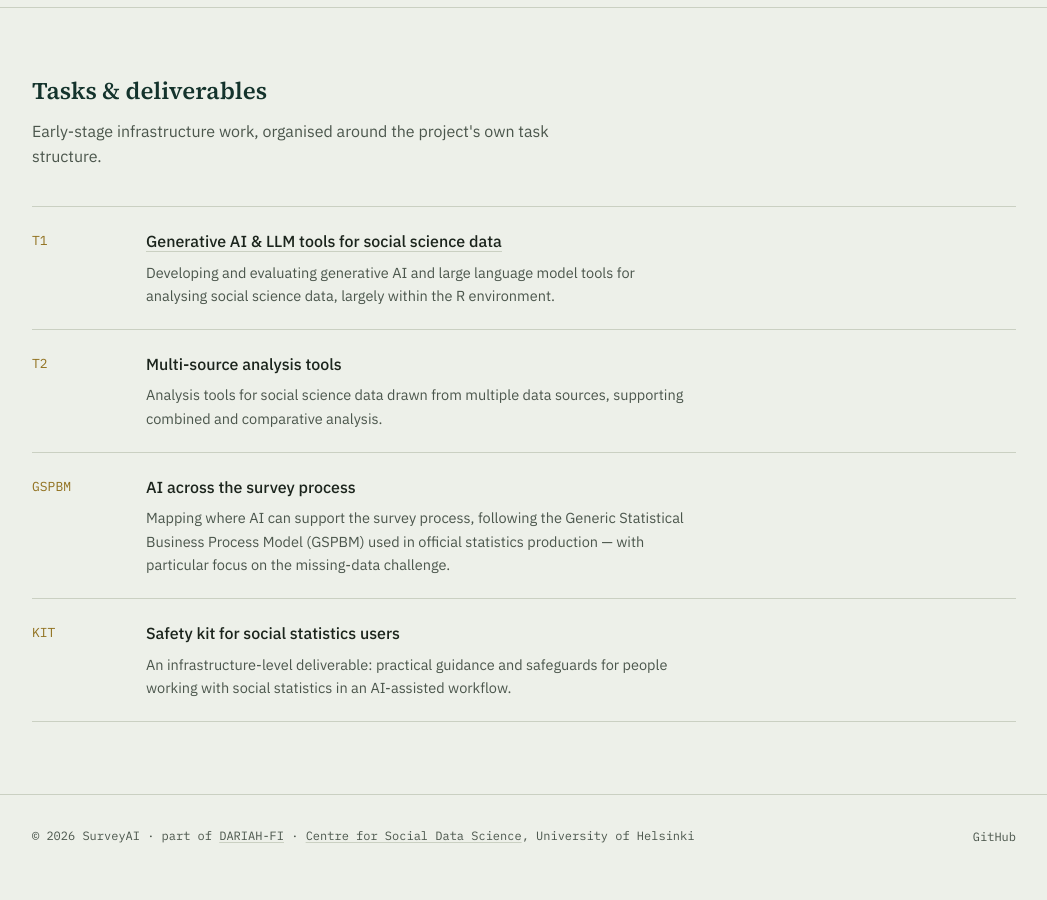
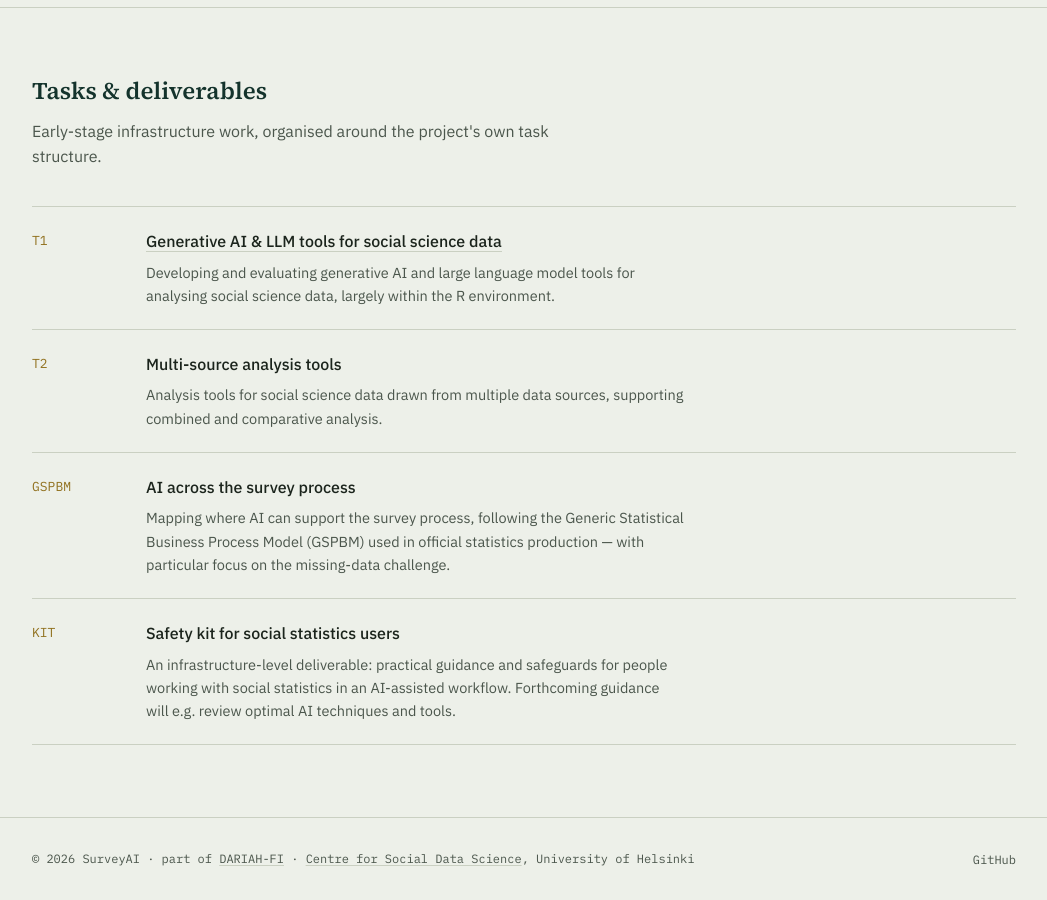
Before and after one commit to DARIAH-FI-SurveyAI/surveyai-site, a Jekyll site: the page built from index.html, in a window 1280 px wide and 900 px high, scrolled down 728 px. Shown: the whole window, without its empty margins (116-1163 px from the left). Built offline with Jekyll 4.4.1, drawn with Linux system fonts in a browser that asks for light colours; before the commit the page ends 1605 px from its top, so only the background shows below that.

Commit message:
Enhance description of AI-assisted workflow
Added details about forthcoming guidance on AI techniques and tools.

```diff
--- a/index.html
+++ b/index.html
@@ -98,7 +98,8 @@ title: Home
         <p>
           An infrastructure-level deliverable: practical guidance and
           safeguards for people working with social statistics in an
-          AI-assisted workflow.
+          AI-assisted workflow. Forthcoming guidance will e.g.
+          review optimal AI techniques and tools.
         </p>
       </div>
     </div>
```
